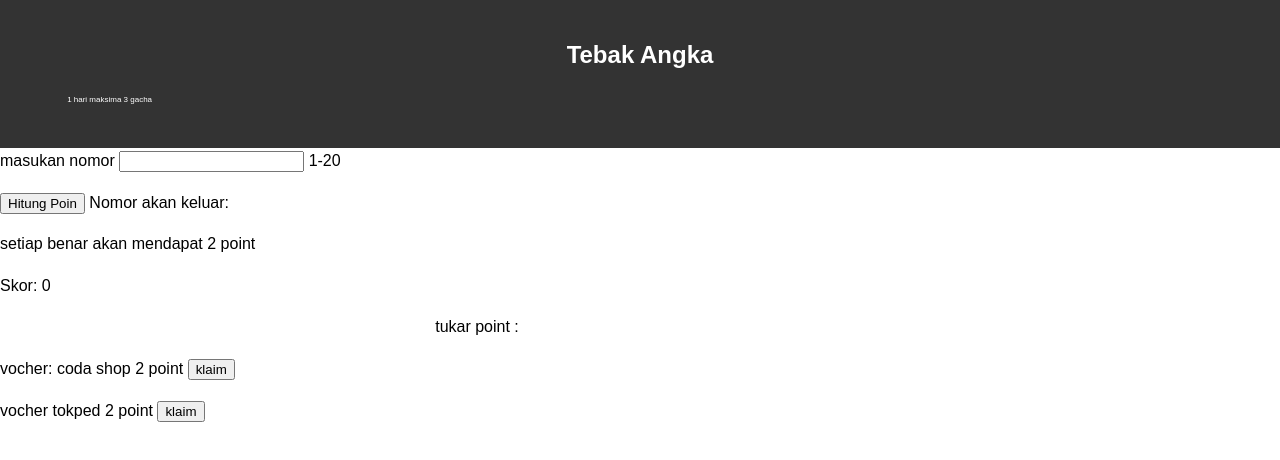
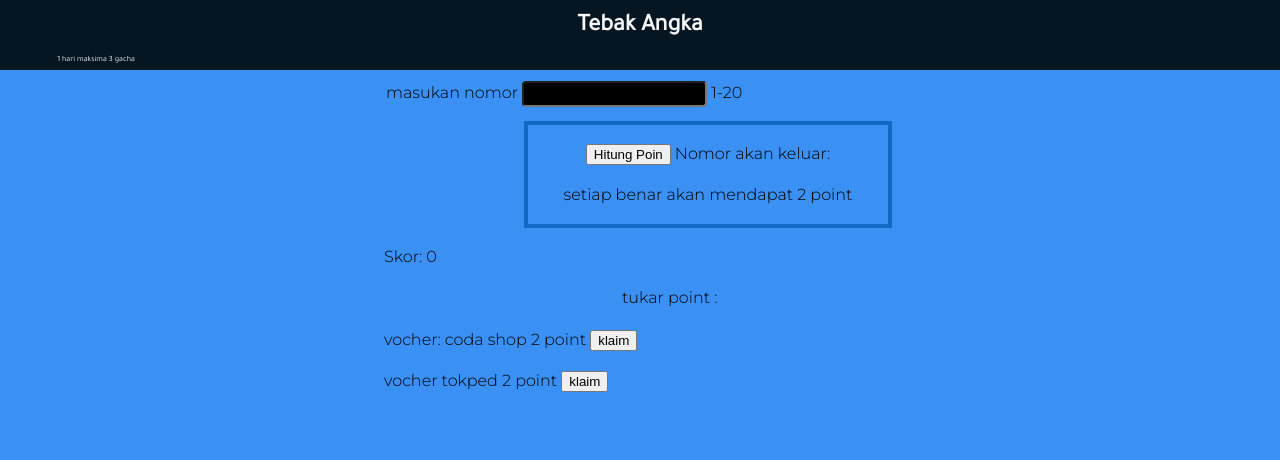
Before and after one commit to Fahmi-Bisyir/tuagasit, a plain HTML site: page index.html in a window 1280 px wide. Drawn offline with Linux system fonts and the light colour scheme.

Commit message:
fahmi css

```diff
--- a/style.css
+++ b/style.css
@@ -1,17 +1,46 @@
+@import url('https://fonts.googleapis.com/css2?family=Montserrat:wght@300&family=Tajawal&display=swap');
+
 body {
-    font-family: Arial, sans-serif;
+    font-family: Montserrat;
     line-height: 1.6;
     margin: 0;
     padding: 0;
+    background-color: rgb(58, 144, 243);
 }
-
+main{
+    width: 700px;
+    height: 100%;
+    margin-left: 30%;
+}
+.mn{
+    margin-left: 2px;
+    margin-top: 10px;
+}
+#mano{
+    background-color: black;
+    color: white;
+}
+.nk{
+    margin-left: 20%;
+    margin-top: 2%;
+    width: 360px;
+    height: 100%;
+    text-align: center;
+    border: 4px solid rgb(20, 105, 196);
+}
+input {
+    height: 20px;
+    width: 10;
+    border-radius: 4px;
+}
 header {
-    background-color: #333;
-    color: #fff;
+    background-color: #051622;
+    color: whitesmoke;
+    height: 70px;
     text-align: center;
-    padding: 1rem;
+    font-family: Tajawal;
 }
-
-header h1 {
+header h2{
     margin: 0;
+    padding-top: 8px;
 }
```
